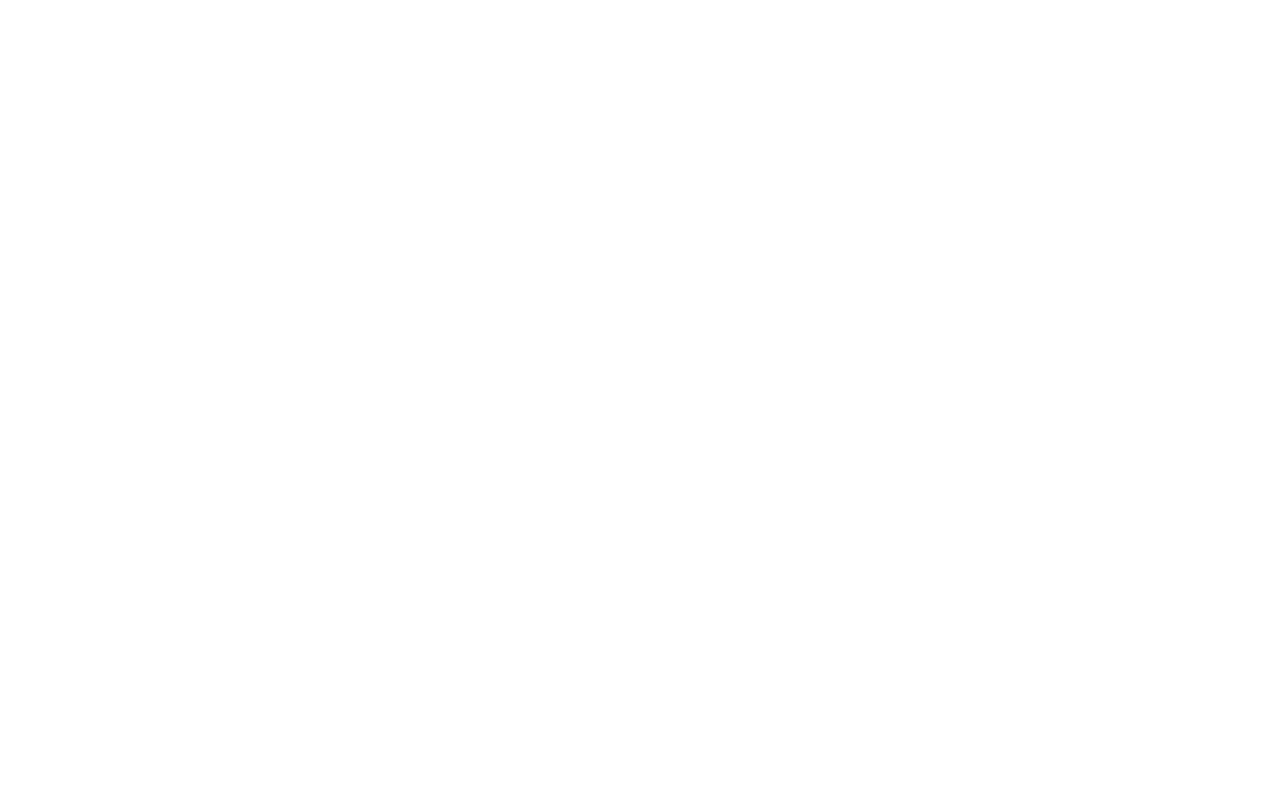
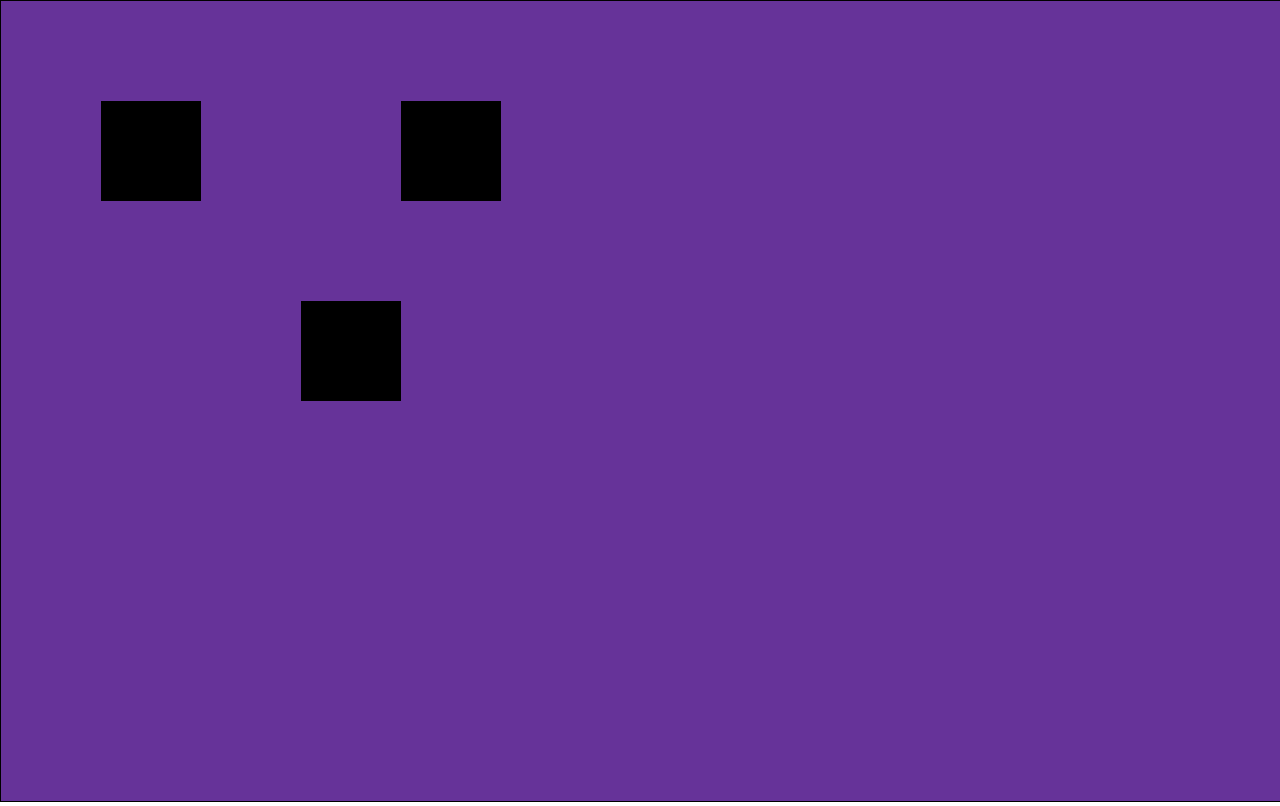
Before and after one commit to magiai/canvasExercises, a plain HTML site: page index.html in a window 1280 px wide. Drawn offline with Linux system fonts and the light colour scheme.

Commit message:
skeleton

```diff
--- a/canvas.js
+++ b/canvas.js
@@ -0,0 +1,12 @@
+var canvas = document.querySelector('canvas');
+
+canvas.width = window.innerWidth;
+canvas.height = window.innerHeight;
+
+var c = canvas.getContext('2d');//contact
+
+c.fillRect(100, 100, 100, 100);
+c.fillRect(400, 100, 100, 100);
+c.fillRect(300, 300, 100, 100);
+
+console.log(canvas);
--- a/index.html
+++ b/index.html
@@ -5,9 +5,21 @@
     <meta name="viewport"
           content="width=device-width, user-scalable=no, initial-scale=1.0, maximum-scale=1.0, minimum-scale=1.0">
     <meta http-equiv="X-UA-Compatible" content="ie=edge">
-    <title>Document</title>
+    <title>Canvas resize</title>
+    <style type="text/css">
+        canvas {
+            border: 1px solid black;
+            background-color: rebeccapurple;
+        }
+        body {
+            margin: 0;
+        }
+    </style>
 </head>
 <body>
 
+<canvas></canvas>
+<script src="canvas.js"></script>
+
 </body>
 </html>
```
